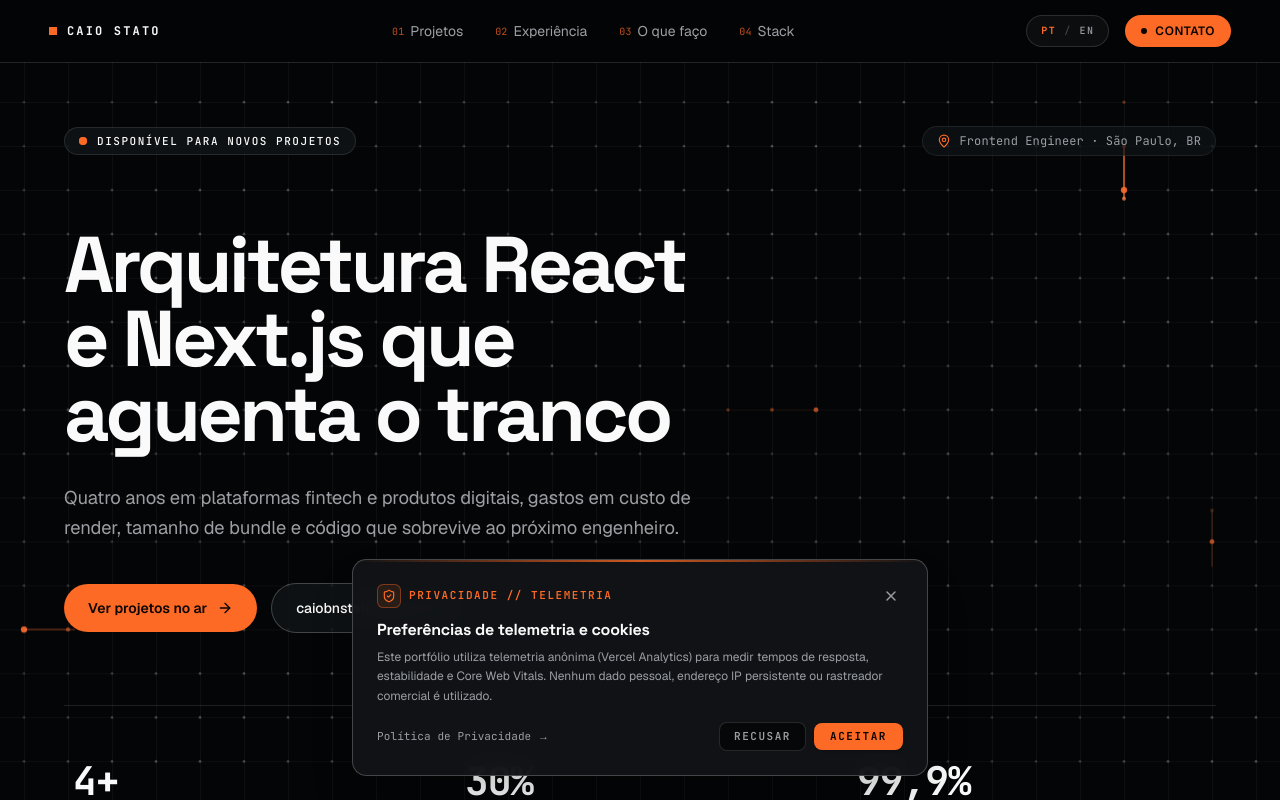
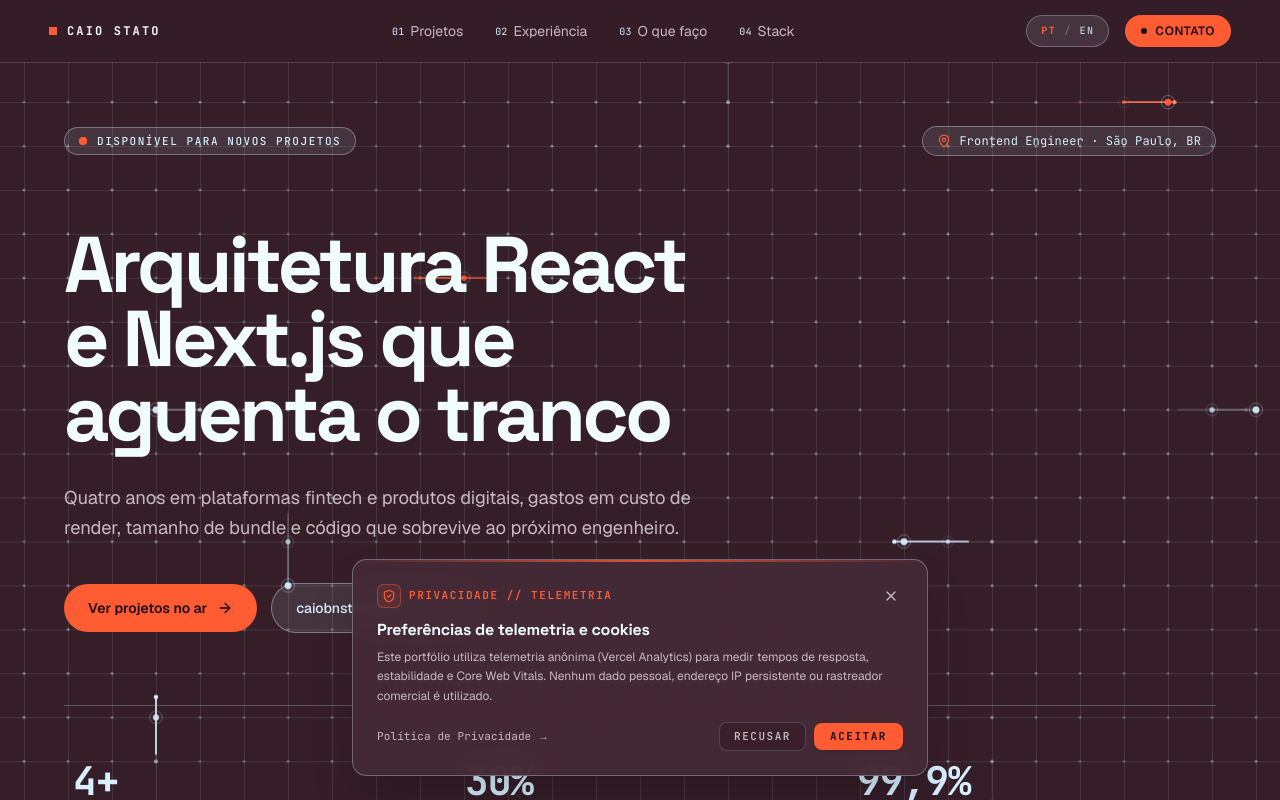
Before and after one commit to caiostato/goat-portfolio, a Next.js app: page /pt-br in a window 1280 px wide. Shown: the top 800 px of the page. Built offline with nearby package versions, Linux system fonts and the light colour scheme.

Commit message:
style: apply Plum Noir (#351E28), Persimmon (#FF5C34), and Cool Blue (#D7EFFF) palette

```diff
--- a/src/app/[lang]/layout.tsx
+++ b/src/app/[lang]/layout.tsx
@@ -66,7 +66,7 @@ export async function generateMetadata({
 
 export const viewport: Viewport = {
   colorScheme: "dark",
-  themeColor: "#0b0b0d",
+  themeColor: "#351E28",
 };
 
 export default async function RootLayout({
--- a/src/app/globals.css
+++ b/src/app/globals.css
@@ -46,12 +46,19 @@
   --color-foreground-subtle: var(--foreground-subtle);
   --color-background: var(--background);
 
-  /* Brand highlight — International Signal Orange. */
+  /* Brand highlight — Persimmon Orange (#FF5C34). */
   --color-brand: var(--brand);
   --color-brand-strong: var(--brand-strong);
   --color-brand-foreground: var(--brand-foreground);
   --color-brand-subtle: var(--brand-subtle);
   --color-brand-border: var(--brand-border);
+
+  /* Highlight — Cool Blue (#D7EFFF). */
+  --color-highlight: var(--highlight);
+  --color-highlight-strong: var(--highlight-strong);
+  --color-highlight-foreground: var(--highlight-foreground);
+  --color-highlight-subtle: var(--highlight-subtle);
+  --color-highlight-border: var(--highlight-border);
 
   /* Motion tokens. Built-in CSS easings are too weak for deliberate motion. */
   --ease-out: cubic-bezier(0.23, 1, 0.32, 1);
@@ -76,55 +83,62 @@
 .dark {
   color-scheme: dark;
 
-  /* Matte carbon & contrasting slate-graphite surfaces */
-  --background: oklch(0.115 0.004 260);
-  --surface-contrast: oklch(0.162 0.008 255);
-  --foreground: oklch(0.985 0 0);
-  --foreground-subtle: oklch(0.86 0.005 260);
+  /* Plum Noir (#351E28) dark background system */
+  --background: oklch(0.269 0.039 352.4);
+  --surface-contrast: oklch(0.235 0.035 352.4);
+  --foreground: oklch(0.985 0.015 237);
+  --foreground-subtle: oklch(0.92 0.028 237);
 
-  --card: oklch(0.188 0.008 255);
-  --card-elevated: oklch(0.228 0.01 255);
-  --card-foreground: oklch(0.985 0 0);
-  --popover: oklch(0.188 0.008 255);
-  --popover-foreground: oklch(0.985 0 0);
+  --card: oklch(0.325 0.042 352.4);
+  --card-elevated: oklch(0.365 0.046 352.4);
+  --card-foreground: oklch(0.985 0.015 237);
+  --popover: oklch(0.325 0.042 352.4);
+  --popover-foreground: oklch(0.985 0.015 237);
 
-  --primary: oklch(0.965 0 0);
-  --primary-foreground: oklch(0.135 0.005 260);
-  --secondary: oklch(0.245 0.008 255);
-  --secondary-foreground: oklch(0.985 0 0);
-  --muted: oklch(0.225 0.008 255);
-  --muted-foreground: oklch(0.7 0.008 255);
+  --primary: oklch(0.985 0.015 237);
+  --primary-foreground: oklch(0.269 0.039 352.4);
+  --secondary: oklch(0.34 0.038 352.4);
+  --secondary-foreground: oklch(0.985 0.015 237);
+  --muted: oklch(0.32 0.035 352.4);
+  --muted-foreground: oklch(0.80 0.014 352.4);
 
-  /* shadcn semantics: `accent` is the neutral hover surface, not a highlight. */
-  --accent: oklch(0.245 0.008 255);
-  --accent-foreground: oklch(0.985 0 0);
+  /* shadcn semantics: accent is the neutral hover surface */
+  --accent: oklch(0.34 0.038 352.4);
+  --accent-foreground: oklch(0.985 0.015 237);
 
-  /* Brand: International Signal Orange — high-visibility telemetry & CTAs. */
-  --brand: oklch(0.7 0.195 42);
-  --brand-strong: oklch(0.76 0.185 45);
-  --brand-foreground: oklch(0.13 0.02 42);
-  --brand-subtle: oklch(0.7 0.195 42 / 0.14);
-  --brand-border: oklch(0.7 0.195 42 / 0.45);
+  /* Brand: Persimmon Orange (#FF5C34) — accent for CTAs, telemetry & active states */
+  --brand: oklch(0.686 0.206 34.8);
+  --brand-strong: oklch(0.74 0.198 38);
+  --brand-foreground: oklch(0.18 0.04 352.4);
+  --brand-subtle: oklch(0.686 0.206 34.8 / 0.15);
+  --brand-border: oklch(0.686 0.206 34.8 / 0.45);
+
+  /* Highlight: Cool Blue (#D7EFFF) — high-precision highlights & tags */
+  --highlight: oklch(0.939 0.033 237);
+  --highlight-strong: oklch(0.975 0.02 237);
+  --highlight-foreground: oklch(0.20 0.04 250);
+  --highlight-subtle: oklch(0.939 0.033 237 / 0.16);
+  --highlight-border: oklch(0.939 0.033 237 / 0.45);
 
   --destructive: oklch(0.704 0.191 22.216);
-  --border: oklch(1 0 0 / 13%);
-  --border-strong: oklch(1 0 0 / 22%);
-  --input: oklch(1 0 0 / 15%);
+  --border: oklch(0.939 0.033 237 / 18%);
+  --border-strong: oklch(0.939 0.033 237 / 32%);
+  --input: oklch(0.939 0.033 237 / 16%);
   --ring: var(--brand);
 
-  --chart-1: oklch(0.7 0.195 42);
-  --chart-2: oklch(0.62 0.16 42);
-  --chart-3: oklch(0.556 0 0);
-  --chart-4: oklch(0.439 0 0);
-  --chart-5: oklch(0.269 0 0);
+  --chart-1: oklch(0.686 0.206 34.8);
+  --chart-2: oklch(0.939 0.033 237);
+  --chart-3: oklch(0.556 0.03 352.4);
+  --chart-4: oklch(0.439 0.03 352.4);
+  --chart-5: oklch(0.269 0.039 352.4);
 
-  --sidebar: oklch(0.148 0.005 260);
-  --sidebar-foreground: oklch(0.985 0 0);
+  --sidebar: oklch(0.24 0.035 352.4);
+  --sidebar-foreground: oklch(0.985 0.015 237);
   --sidebar-primary: var(--brand);
   --sidebar-primary-foreground: var(--brand-foreground);
-  --sidebar-accent: oklch(0.22 0.006 260);
-  --sidebar-accent-foreground: oklch(0.985 0 0);
-  --sidebar-border: oklch(1 0 0 / 11%);
+  --sidebar-accent: oklch(0.32 0.038 352.4);
+  --sidebar-accent-foreground: oklch(0.985 0.015 237);
+  --sidebar-border: oklch(0.939 0.033 237 / 12%);
   --sidebar-ring: var(--brand);
 
   --radius: 0.5rem;
--- a/src/components/capabilities-section.tsx
+++ b/src/components/capabilities-section.tsx
@@ -74,7 +74,7 @@ export function CapabilitiesSection({
           return (
             <li
               key={capability.title}
-              className="reveal flex flex-col gap-5 rounded-2xl border border-border/80 bg-card/50 p-7 transition-colors duration-200 hover:border-brand-border"
+              className="reveal flex flex-col gap-5 rounded-2xl border border-highlight/25 bg-card/60 p-7 transition-colors duration-200 hover:border-highlight/55"
             >
               <span className="flex h-11 w-11 items-center justify-center rounded-xl border border-brand-border bg-brand-subtle text-brand">
                 <Icon className="h-5 w-5" aria-hidden="true" />
@@ -107,7 +107,7 @@ export function CapabilitiesSection({
         <div className="grid gap-10 sm:grid-cols-2 lg:grid-cols-4">
           {categories.map((category) => (
             <div key={category.label} className="flex flex-col gap-4">
-              <span className="type-label text-muted-foreground">
+              <span className="type-label text-highlight">
                 {category.label}
               </span>
 
@@ -115,7 +115,7 @@ export function CapabilitiesSection({
                 {category.items.map((tech) => (
                   <li
                     key={tech}
-                    className="type-mono rounded-lg border border-border/80 bg-card/60 px-3 py-1.5 text-xs text-foreground-subtle transition-colors duration-150 hover:border-brand-border hover:text-brand"
+                    className="type-mono rounded-lg border border-highlight/35 bg-highlight/12 px-3 py-1.5 text-xs text-highlight transition-colors duration-150 hover:border-brand-border hover:bg-brand-subtle hover:text-brand"
                   >
                     {tech}
                   </li>
--- a/src/components/connect-section.tsx
+++ b/src/components/connect-section.tsx
@@ -61,7 +61,7 @@ export function ConnectSection({ dict }: { dict: Dictionary["connect"] }) {
             type="button"
             onClick={handleCopy}
             aria-live="polite"
-            className="inline-flex w-full cursor-pointer items-center justify-center gap-2 rounded-full border border-border-strong px-6 py-3.5 text-sm font-medium text-foreground transition-[color,border-color,transform] duration-150 ease-out hover:border-brand-border hover:text-brand active:translate-y-px sm:w-auto motion-reduce:transform-none"
+            className="inline-flex w-full cursor-pointer items-center justify-center gap-2 rounded-full border border-highlight/40 bg-highlight/10 px-6 py-3.5 text-sm font-medium text-highlight transition-[color,background-color,border-color,transform] duration-150 ease-out hover:border-highlight hover:bg-highlight hover:text-highlight-foreground active:translate-y-px sm:w-auto motion-reduce:transform-none"
           >
             <span className="relative inline-flex h-4 w-4 shrink-0">
               <Copy
--- a/src/components/experience-section.tsx
+++ b/src/components/experience-section.tsx
@@ -62,7 +62,7 @@ export function ExperienceSection({ dict }: { dict: Dictionary["experience"] })
                       ) : null}
                     </div>
                     <p className="text-sm font-medium text-brand">{exp.role}</p>
-                    <p className="type-label text-muted-foreground">
+                    <p className="type-label text-highlight/80">
                       {exp.period}
                     </p>
                   </div>
@@ -106,7 +106,7 @@ export function ExperienceSection({ dict }: { dict: Dictionary["experience"] })
                   {exp.stack.map((tech) => (
                     <li
                       key={tech}
-                      className="type-mono rounded-md border border-border/80 bg-card/40 px-2.5 py-1 text-xs text-muted-foreground"
+                      className="type-mono rounded-md border border-highlight/35 bg-highlight/12 px-2.5 py-1 text-xs text-highlight"
                     >
                       {tech}
                     </li>
--- a/src/components/hero-interactive-bg.tsx
+++ b/src/components/hero-interactive-bg.tsx
@@ -10,6 +10,7 @@ interface NodePoint {
   vx: number;
   vy: number;
   energy: number;
+  pulseTone: "blue" | "orange";
 }
 
 interface DataPulse {
@@ -19,6 +20,7 @@ interface DataPulse {
   vy: number;
   life: number;
   maxLife: number;
+  tone: "blue" | "orange";
 }
 
 /**
@@ -28,9 +30,9 @@ interface DataPulse {
  *   `bg-background` on `<html>`/`<body>`.
  * - Runs continuously (even if OS "Animate controls and elements" is disabled)
  *   so the interactive cursor physics and autonomous data pulses always work.
- * - Zero radial gradients: draws crisp geometric grid lines, interactive
- *   spring-displaced intersection nodes, cursor constellation links, and
- *   orthogonal Signal Orange data pulses.
+ * - Zero radial gradients: draws crisp Cool Blue (#D7EFFF) geometric grid lines,
+ *   interactive spring-displaced intersection nodes, Cool Blue cursor constellation
+ *   links, and dual-tone Cool Blue (#D7EFFF) + Persimmon Orange (#FF5C34) data pulses.
  */
 export function HeroInteractiveBg() {
   const canvasRef = useRef<HTMLCanvasElement>(null);
@@ -42,7 +44,7 @@ export function HeroInteractiveBg() {
     if (!ctx) return;
 
     const SPACING = 44;
-    const INTERACTION_RADIUS = 190;
+    const INTERACTION_RADIUS = 210;
     const SPRING = 0.09;
     const DAMPING = 0.8;
 
@@ -116,23 +118,26 @@ export function HeroInteractiveBg() {
             vx: 0,
             vy: 0,
             energy: 0,
+            pulseTone: (r + c) % 3 === 0 ? "orange" : "blue",
           });
         }
       }
 
       // Seed initial pulses so the canvas is alive on frame 1
       pulses = [];
-      for (let i = 0; i < 6; i++) {
+      for (let i = 0; i < 9; i++) {
         spawnPulse();
       }
     }
 
     function spawnPulse() {
-      if (nodes.length === 0 || pulses.length >= 10) return;
+      if (nodes.length === 0 || pulses.length >= 14) return;
       const startNode = nodes[Math.floor(Math.random() * nodes.length)];
       const horizontal = Math.random() > 0.45;
       const dir = Math.random() > 0.5 ? 1 : -1;
-      const speed = 2.6 + Math.random() * 1.4;
+      const speed = 2.6 + Math.random() * 1.5;
+      // ~65% Cool Blue (#D7EFFF), ~35% Persimmon Orange (#FF5C34)
+      const tone: "blue" | "orange" = Math.random() < 0.65 ? "blue" : "orange";
 
       pulses.push({
         x: startNode.ox,
@@ -141,6 +146,7 @@ export function HeroInteractiveBg() {
         vy: horizontal ? 0 : speed * dir,
         life: 0,
         maxLife: 100 + Math.random() * 90,
+        tone,
       });
     }
 
@@ -149,7 +155,7 @@ export function HeroInteractiveBg() {
 
       if (prefersReducedMotion) {
         ctx.clearRect(0, 0, width, height);
-        ctx.strokeStyle = "rgba(255, 255, 255, 0.045)";
+        ctx.strokeStyle = "rgba(215, 239, 255, 0.12)";
         ctx.lineWidth = 1;
         ctx.beginPath();
         for (let c = 0; c < cols; c++) {
@@ -164,11 +170,11 @@ export function HeroInteractiveBg() {
         }
         ctx.stroke();
 
-        ctx.fillStyle = "rgba(255, 255, 255, 0.16)";
+        ctx.fillStyle = "rgba(215, 239, 255, 0.32)";
         for (let i = 0; i < nodes.length; i++) {
           const n = nodes[i];
           ctx.beginPath();
-          ctx.arc(n.ox, n.oy, 1.35, 0, Math.PI * 2);
+          ctx.arc(n.ox, n.oy, 1.5, 0, Math.PI * 2);
           ctx.fill();
         }
         return;
@@ -177,12 +183,12 @@ export function HeroInteractiveBg() {
       frame++;
       ctx.clearRect(0, 0, width, height);
 
-      if (Math.random() < 0.08) {
+      if (Math.random() < 0.12) {
         spawnPulse();
       }
 
-      // 1. Draw subtle structural grid hairlines
-      ctx.strokeStyle = "rgba(255, 255, 255, 0.045)";
+      // 1. Draw structural Cool Blue (#D7EFFF) grid hairlines
+      ctx.strokeStyle = "rgba(215, 239, 255, 0.11)";
       ctx.lineWidth = 1;
       ctx.beginPath();
       for (let c = 0; c < cols; c++) {
@@ -197,7 +203,7 @@ export function HeroInteractiveBg() {
       }
       ctx.stroke();
 
-      // 2. Update & draw orthogonal Signal Orange data pulses
+      // 2. Update & draw orthogonal Cool Blue + Persimmon Orange data pulses
       for (let i = pulses.length - 1; i >= 0; i--) {
         const p = pulses[i];
         p.x += p.vx;
@@ -216,22 +222,35 @@ export function HeroInteractiveBg() {
         }
 
         const progress = p.life / p.maxLife;
-        const alpha = Math.sin(progress * Math.PI) * 0.85;
-        const tailX = p.x - p.vx * 18;
-        const tailY = p.y - p.vy * 18;
+        const alpha = Math.sin(progress * Math.PI) * 0.92;
+        const tailX = p.x - p.vx * 20;
+        const tailY = p.y - p.vy * 20;
 
-        ctx.strokeStyle = `rgba(255, 110, 48, ${alpha.toFixed(3)})`;
-        ctx.lineWidth = 1.75;
+        if (p.tone === "blue") {
+          ctx.strokeStyle = `rgba(215, 239, 255, ${alpha.toFixed(3)})`;
+          ctx.lineWidth = 1.85;
           ctx.beginPath();
           ctx.moveTo(tailX, tailY);
           ctx.lineTo(p.x, p.y);
           ctx.stroke();
 
-        // Bright leading head dot
-        ctx.fillStyle = `rgba(255, 140, 80, ${alpha.toFixed(3)})`;
+          ctx.fillStyle = `rgba(215, 239, 255, ${Math.min(1, alpha * 1.15).toFixed(3)})`;
           ctx.beginPath();
-        ctx.arc(p.x, p.y, 2, 0, Math.PI * 2);
+          ctx.arc(p.x, p.y, 2.2, 0, Math.PI * 2);
           ctx.fill();
+        } else {
+          ctx.strokeStyle = `rgba(255, 92, 52, ${alpha.toFixed(3)})`;
+          ctx.lineWidth = 1.85;
+          ctx.beginPath();
+          ctx.moveTo(tailX, tailY);
+          ctx.lineTo(p.x, p.y);
+          ctx.stroke();
+
+          ctx.fillStyle = `rgba(255, 120, 85, ${alpha.toFixed(3)})`;
+          ctx.beginPath();
+          ctx.arc(p.x, p.y, 2.2, 0, Math.PI * 2);
+          ctx.fill();
+        }
       }
 
       // 3. Update node physics & collect energized nodes
@@ -240,9 +259,9 @@ export function HeroInteractiveBg() {
       for (let i = 0; i < nodes.length; i++) {
         const n = nodes[i];
 
-        // Subtle ambient wave so nodes breathe even before mouse move
+        // Subtle ambient wave so nodes shimmer in Cool Blue even before mouse move
         const wave =
-          Math.sin(n.ox * 0.012 + n.oy * 0.012 + frame * 0.025) * 0.5 + 0.5;
+          Math.sin(n.ox * 0.014 + n.oy * 0.014 + frame * 0.028) * 0.5 + 0.5;
 
         if (pointer.active) {
           const dx = pointer.x - n.ox;
@@ -251,13 +270,16 @@ export function HeroInteractiveBg() {
 
           if (dist < INTERACTION_RADIUS && dist > 0.01) {
             const factor = 1 - dist / INTERACTION_RADIUS;
-            const push = Math.sin(factor * Math.PI) * 14;
+            const push = Math.sin(factor * Math.PI) * 15;
             const targetX = n.ox - (dx / dist) * push;
             const targetY = n.oy - (dy / dist) * push;
 
             n.vx += (targetX - n.x) * SPRING;
             n.vy += (targetY - n.y) * SPRING;
-            n.energy = Math.max(n.energy, factor);
+            if (factor > n.energy) {
+              n.energy = factor;
+              n.pulseTone = "blue";
+            }
           } else {
             n.vx += (n.ox - n.x) * SPRING;
             n.vy += (n.oy - n.y) * SPRING;
@@ -271,28 +293,42 @@ export function HeroInteractiveBg() {
         n.vy *= DAMPING;
         n.x += n.vx;
         n.y += n.vy;
-        n.energy *= 0.93;
+        n.energy *= 0.935;
 
         // Energize node when a pulse crosses it
         for (let pIdx = 0; pIdx < pulses.length; pIdx++) {
           const p = pulses[pIdx];
           if (Math.abs(p.x - n.ox) < 12 && Math.abs(p.y - n.oy) < 12) {
-            n.energy = Math.max(n.energy, 0.85);
+            n.energy = Math.max(n.energy, 0.88);
+            n.pulseTone = p.tone;
           }
         }
 
-        if (n.energy > 0.08) {
+        if (n.energy > 0.07) {
           energized.push(n);
         }
 
         const e = n.energy;
-        const radius = 1.35 + e * 2.1;
+        const radius = 1.45 + e * 2.3;
 
         if (e > 0.05) {
-          ctx.fillStyle = `rgba(255, 110, 48, ${(0.3 + e * 0.7).toFixed(3)})`;
+          // Outer Cool Blue halo ring around energized nodes
+          if (e > 0.25) {
+            ctx.strokeStyle = `rgba(215, 239, 255, ${(e * 0.38).toFixed(3)})`;
+            ctx.lineWidth = 1;
+            ctx.beginPath();
+            ctx.arc(n.x, n.y, radius + 3.2, 0, Math.PI * 2);
+            ctx.stroke();
+          }
+
+          if (n.pulseTone === "orange") {
+            ctx.fillStyle = `rgba(255, 92, 52, ${(0.35 + e * 0.65).toFixed(3)})`;
           } else {
-          const baseAlpha = 0.14 + wave * 0.12;
-          ctx.fillStyle = `rgba(255, 255, 255, ${baseAlpha.toFixed(3)})`;
+            ctx.fillStyle = `rgba(215, 239, 255, ${(0.45 + e * 0.55).toFixed(3)})`;
+          }
+        } else {
+          const baseAlpha = 0.24 + wave * 0.22;
+          ctx.fillStyle = `rgba(215, 239, 255, ${baseAlpha.toFixed(3)})`;
         }
 
         ctx.beginPath();
@@ -300,10 +336,10 @@ export function HeroInteractiveBg() {
         ctx.fill();
       }
 
-      // 4. Draw geometric constellation lines between energized nodes & cursor
+      // 4. Draw Cool Blue geometric constellation lines between energized nodes
       if (energized.length > 1) {
-        ctx.lineWidth = 1;
-        const maxDistSq = (SPACING * 1.65) ** 2;
+        ctx.lineWidth = 1.15;
+        const maxDistSq = (SPACING * 1.75) ** 2;
 
         for (let i = 0; i < energized.length; i++) {
           const a = energized[i];
@@ -312,9 +348,9 @@ export function HeroInteractiveBg() {
             const dSq =
               (a.x - b.x) * (a.x - b.x) + (a.y - b.y) * (a.y - b.y);
             if (dSq < maxDistSq) {
-              const alpha = Math.min(a.energy, b.energy) * 0.42;
+              const alpha = Math.min(a.energy, b.energy) * 0.58;
               if (alpha > 0.03) {
-                ctx.strokeStyle = `rgba(255, 110, 48, ${alpha.toFixed(3)})`;
+                ctx.strokeStyle = `rgba(215, 239, 255, ${alpha.toFixed(3)})`;
                 ctx.beginPath();
                 ctx.moveTo(a.x, a.y);
                 ctx.lineTo(b.x, b.y);
--- a/src/components/hero-section.tsx
+++ b/src/components/hero-section.tsx
@@ -14,7 +14,7 @@ export function HeroSection({ dict }: { dict: Dictionary["hero"] }) {
   return (
     <section
       id="top"
-      className="relative overflow-hidden border-b border-border/70 px-5 sm:px-6 md:px-8"
+      className="relative overflow-hidden border-b border-highlight/20 px-5 sm:px-6 md:px-8"
     >
       <HeroInteractiveBg />
 
@@ -30,24 +30,24 @@ export function HeroSection({ dict }: { dict: Dictionary["hero"] }) {
               <span className="absolute inline-flex h-full w-full animate-ping rounded-full bg-brand opacity-75 motion-reduce:hidden" />
               <span className="relative inline-flex h-2 w-2 rounded-full bg-brand" />
             </span>
-            <span className="type-mono text-xs font-medium text-foreground-subtle">
+            <span className="type-mono text-xs font-medium text-highlight">
               {dict.role} <span className="text-brand">·</span> São Paulo, BR
             </span>
           </div>
 
           {/* Tablet / Desktop: dual floating pills */}
           <div className="hidden flex-wrap items-center justify-between gap-4 sm:flex">
-            <div className="inline-flex items-center gap-2.5 rounded-full border border-border/80 bg-card/85 px-3.5 py-1.5 backdrop-blur-md">
+            <div className="inline-flex items-center gap-2.5 rounded-full border border-highlight/35 bg-highlight/10 px-3.5 py-1.5 backdrop-blur-md">
               <span className="relative flex h-2 w-2 shrink-0" aria-hidden="true">
                 <span className="absolute inline-flex h-full w-full animate-ping rounded-full bg-brand opacity-75 motion-reduce:hidden" />
                 <span className="relative inline-flex h-2 w-2 rounded-full bg-brand" />
               </span>
-              <span className="type-label text-[11px] text-foreground">
+              <span className="type-label text-[11px] text-highlight">
                 {dict.badge}
               </span>
             </div>
 
-            <div className="inline-flex items-center gap-2 rounded-full border border-border/60 bg-card/70 px-3.5 py-1.5 text-muted-foreground backdrop-blur-md">
+            <div className="inline-flex items-center gap-2 rounded-full border border-highlight/35 bg-highlight/10 px-3.5 py-1.5 text-highlight backdrop-blur-md">
               <MapPin
                 className="h-3.5 w-3.5 shrink-0 text-brand"
                 aria-hidden="true"
@@ -92,7 +92,7 @@ export function HeroSection({ dict }: { dict: Dictionary["hero"] }) {
 
             <a
               href="mailto:caiobnstato@gmail.com"
-              className="inline-flex w-full items-center justify-center gap-2 rounded-full border border-border-strong bg-card/80 px-6 py-3.5 text-sm font-medium text-foreground backdrop-blur-md transition-colors duration-150 hover:border-brand-border hover:text-brand sm:w-auto"
+              className="inline-flex w-full items-center justify-center gap-2 rounded-full border border-highlight/40 bg-highlight/10 px-6 py-3.5 text-sm font-medium text-highlight backdrop-blur-md transition-colors duration-150 hover:border-highlight hover:bg-highlight hover:text-highlight-foreground sm:w-auto"
             >
               <span>caiobnstato@gmail.com</span>
             </a>
@@ -104,17 +104,17 @@ export function HeroSection({ dict }: { dict: Dictionary["hero"] }) {
           <dl
             aria-label="Key figures"
             style={{ "--enter-delay": "240ms" } as React.CSSProperties}
-            className="enter grid grid-cols-3 gap-2 border-t border-border/80 pt-6 sm:gap-6 sm:pt-10"
+            className="enter grid grid-cols-3 gap-2 border-t border-highlight/25 pt-6 sm:gap-6 sm:pt-10"
           >
             {dict.stats.map((stat) => (
               <div
                 key={stat.label}
-                className="flex min-w-0 flex-col-reverse justify-end gap-1 rounded-xl border border-transparent py-1 transition-colors sm:gap-1.5 sm:p-2 sm:hover:border-border/60 sm:hover:bg-card/40"
+                className="flex min-w-0 flex-col-reverse justify-end gap-1 rounded-xl border border-transparent py-1 transition-colors sm:gap-1.5 sm:p-2 sm:hover:border-highlight/35 sm:hover:bg-highlight/8"
               >
                 <dt className="text-[11px] leading-snug text-muted-foreground sm:font-mono sm:text-[11px] sm:tracking-[0.14em] sm:uppercase">
                   {stat.label}
                 </dt>
-                <dd className="font-mono text-2xl font-bold tracking-tight text-foreground tabular-nums sm:text-[clamp(1.75rem,1.35rem+1.4vw,2.5rem)]">
+                <dd className="font-mono text-2xl font-bold tracking-tight text-highlight tabular-nums sm:text-[clamp(1.75rem,1.35rem+1.4vw,2.5rem)]">
                   {stat.value}
                 </dd>
               </div>
--- a/src/components/site-header.tsx
+++ b/src/components/site-header.tsx
@@ -172,7 +172,7 @@ export function SiteHeader({
                 href={item.href}
                 className="group flex items-center gap-1.5 text-sm whitespace-nowrap text-muted-foreground transition-colors hover:text-foreground"
               >
-                <span className="type-mono text-[10px] text-brand/75 transition-colors group-hover:text-brand">
+                <span className="type-mono text-[10px] text-highlight transition-colors group-hover:text-brand">
                   0{idx + 1}
                 </span>
                 <span>{item.label}</span>
@@ -252,7 +252,7 @@ function LocaleSwitcher({ lang }: { lang: Locale }) {
   return (
     <nav
       aria-label={lang === "pt-br" ? "Seleção de idioma" : "Language switcher"}
-      className="type-label flex h-8 items-center rounded-full border border-border bg-card/60 px-2 text-[10px] text-muted-foreground"
+      className="type-label flex h-8 items-center rounded-full border border-highlight/30 bg-highlight/10 px-2 text-[10px] text-highlight/85"
     >
       {locales.map((locale, index) => (
         <span key={locale} className="flex items-center">
--- a/src/components/ui/section.tsx
+++ b/src/components/ui/section.tsx
@@ -62,7 +62,7 @@ export function Section({
 }
 
 /**
- * Clean, lightweight section header with a subtle Signal Orange index eyebrow.
+ * Clean, lightweight section header pairing Persimmon Orange index with Cool Blue code highlight.
  */
 export function SectionHeader({
   index,
@@ -86,7 +86,7 @@ export function SectionHeader({
             aria-hidden="true"
             className="h-1.5 w-1.5 rounded-full bg-brand"
           />
-          <span className="type-label text-brand">
+          <span className="type-label text-highlight">
             {index && code ? `${index} / ${code}` : (code ?? index)}
           </span>
         </div>
```
Also changed, not shown: src/components/live-sandbox-section.tsx (+5 -5 lines), src/components/projects-section.tsx (+5 -5 lines), src/components/site-preview.tsx (+7 -7 lines), 1 other file (tests, documents, lock files or other folders). Lines whose indentation alone changed are shown as unchanged.
